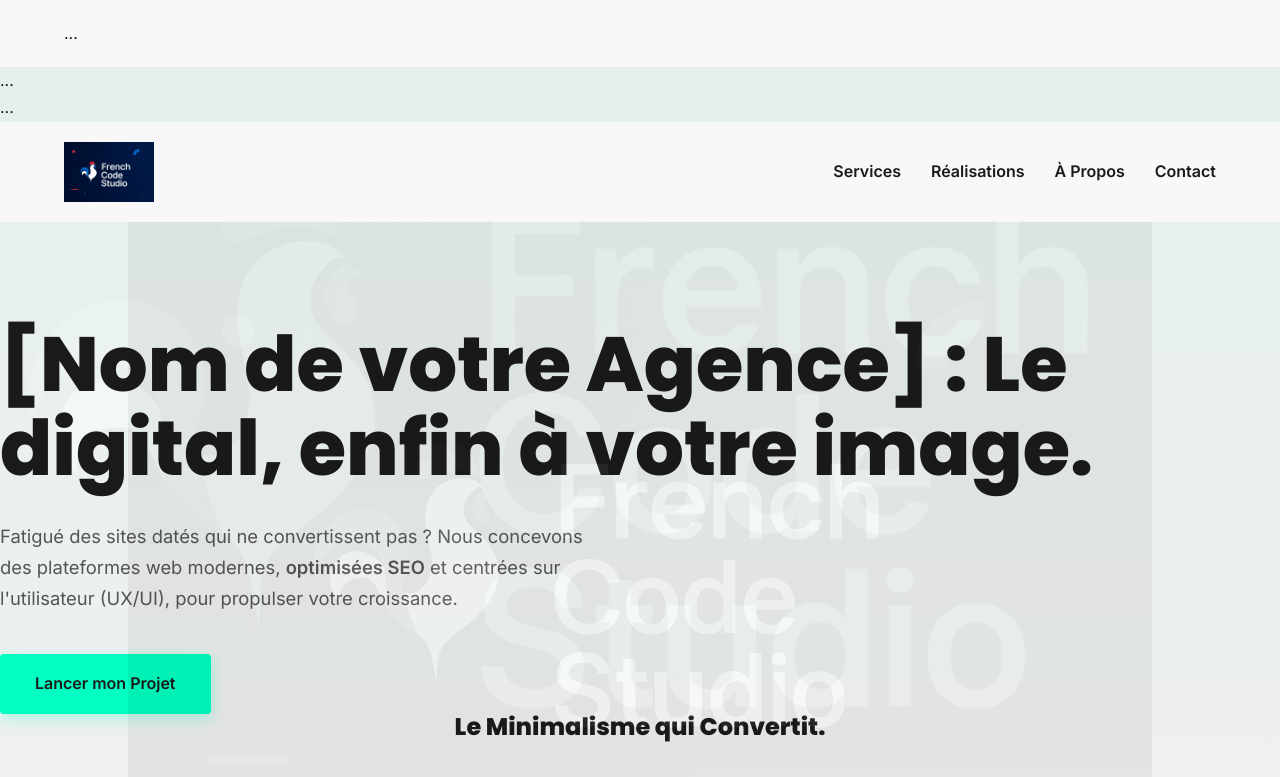
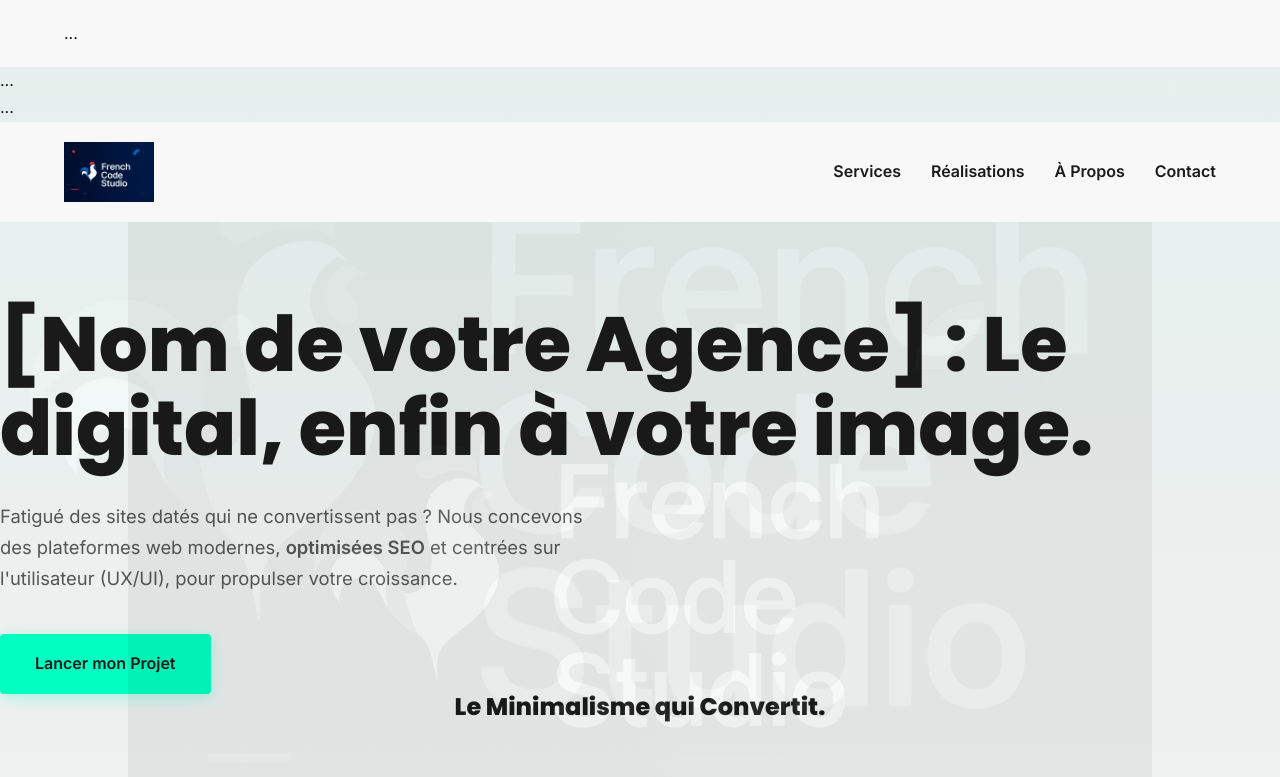
Before and after one commit to arkchillfamily/SITE-FRENCH-CODE-STUDIO, a plain HTML site: page index.html in a window 1280 px wide. Shown: the top 777 px of the page. Drawn offline with Linux system fonts and the light colour scheme.

Commit message:
Update style.css

```diff
--- a/style.css
+++ b/style.css
@@ -122,7 +122,7 @@ h1, h2, h3 {
 
 /* 🚨 Règle CRUCIALE : À AJOUTER/MODIFIER dans votre section hero existante */
 .hero-section {
-    padding-top: 100px; /* Augmentez à 100px ou plus. La barre de navigation fait environ 80px de haut. */
+    padding-top: 80px; /* Augmentez à 100px ou plus. La barre de navigation fait environ 80px de haut. */
     /* Si cette règle existe déjà, assurez-vous qu'elle a ces deux propriétés : */
     position: relative;
     z-index: 2;
```
